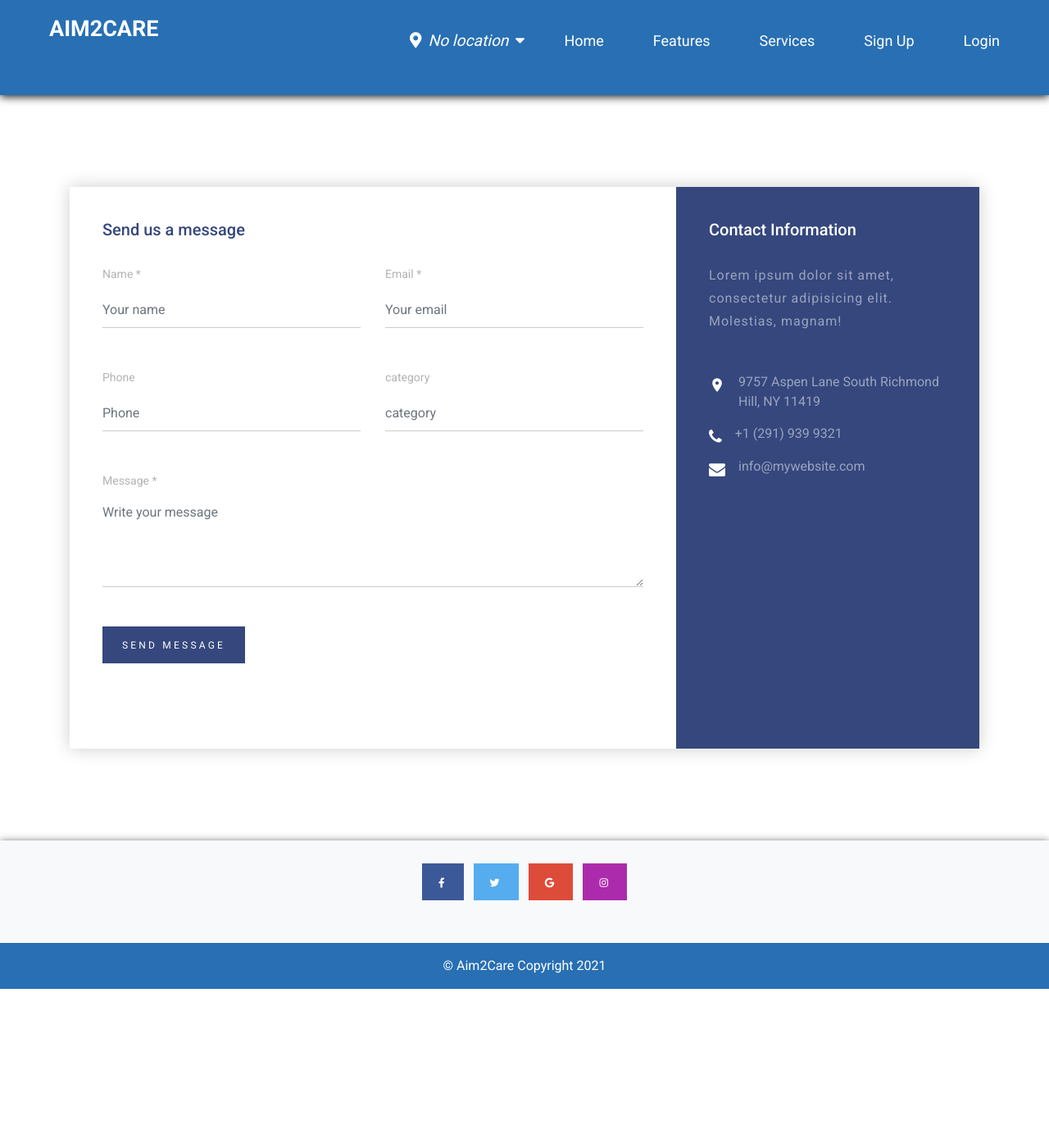
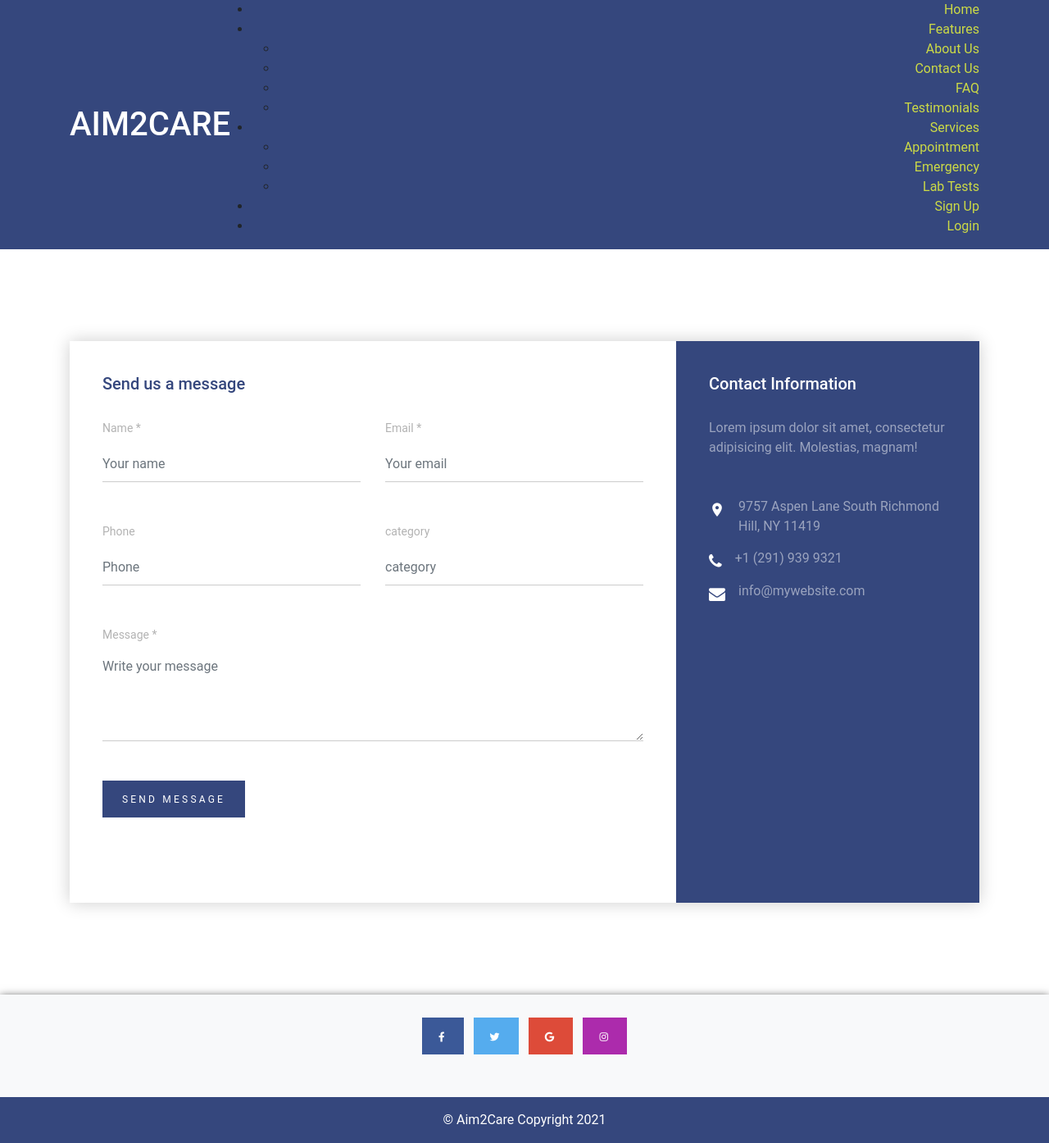
Before and after one commit to mihir44/HMS, a Django app: page /contact/ in a window 1280 px wide. Shown: the whole page at 82% size. Before the commit the page ends 1206 px from the top, so only its background shows below. Run offline with Django 3.2, Linux system fonts and the light colour scheme; some libraries are stand-ins or nearby versions; some web fonts are replaced.

Commit message:
Working Navbar Updated

```diff
--- a/healthCare/health/templates/health/basic.html
+++ b/healthCare/health/templates/health/basic.html
@@ -18,46 +18,67 @@
     />
     <link rel="stylesheet" href="{%static 'health/fonts/icomoon/style.css' %}">
     <link rel="stylesheet" href="{%static 'health/css/bootstrap.min.css' %}">
-    <link rel="stylesheet" href="{%static 'health/css/style.css' %}">
-    <link rel="stylesheet" href="{%static 'health/css/bootstrap/style.css' %}" />
-<!--    <link rel="stylesheet" href="css/responsive-style.css" />-->
-  </head>
+    <!-- Bootstrap CSS -->
 
 
+
+    <!-- Style -->
+    <link rel="stylesheet" href="{%static 'health/css/web.css' %}">
+
+    <!-- <script src="js/main.js"></script> -->
+
+  </head>
   <body>
-    <header>
+
     <!-- NAVBAR -->
-      <nav>
-        <div class="logo">AIM2CARE</div>
-        <ul>
-          <i class="fa fa-map-marker-alt fa-1x"></i></span><i style="color: white; font-weight: 400;font-size: 1.2rem;; font-family: 'roboto';">No location</i><span><i class="fa fa-caret-down fa-1x"></i></span>
 
-          <li><a href="#">Home</a></li>
-          <li>
-            <label for="btn-1" class="show">Features +</label>
-            <a href="#">Features</a>
-            <input type="checkbox" id="btn-1">
-            <ul>
-              <li><a  href="#">About Us</a></li>
-              <li><a  href="#">Contact Us</a></li>
-              <li><a  href="#">FAQ</a></li>
-              <li><a  href="#">Testimonials</a></li>
+
+    <header class="site-navbar"  style="background-color: #35477d;">
+      <div class="container">
+        <div class="row align-items-center">
+
+          <div class="col-11 col-xl-2">
+            <h1 class="mb-0 site-logo"><a href="" class="text-white mb-0">AIM2CARE</a></h1>
+          </div>
+          <div class="col-12 col-md-10 d-none d-xl-block">
+            <nav class="site-navigation position-relative text-right" role="navigation">
+
+              <ul class="site-menu js-clone-nav mr-auto d-none d-lg-block">
+                <li class="active"><a href=""><span>Home</span></a></li>
+
+                <li class="has-children">
+                  <a href="about.html"><span>Features</span></a>
+                  <ul class="dropdown arrow-top">
+                    <li><a href="#">About Us</a></li>
+                    <li><a href="#">Contact Us</a></li>
+                    <li><a href="#">FAQ</a></li>
+                    <li><a href="#">Testimonials</a></li>
                   </ul>
                 </li>
-          <li>
-            <label for="btn-2" class="show">Services +</label>
-            <a href="#">Services</a>
-            <input type="checkbox" id="btn-2">
-            <ul>
-              <li><a  href="#">Appointment</a></li>
-              <li><a  href="#">Emergency</a></li>
-              <li><a  href="#">Lab Tests</a></li>
+
+                  <li class="has-children">
+                  <a href="about.html"><span>Services</span></a>
+                  <ul class="dropdown arrow-top">
+                    <li><a href="#">Appointment</a></li>
+                    <li><a href="#">Emergency</a></li>
+                    <li><a href="#">Lab Tests</a></li>
                   </ul>
                 </li>
-          <li><a href="#">Sign Up</a></li>
-          <li><a href="#">Login</a></li>
+
+                <li><a href="blog.html"><span>Sign Up</span></a></li>
+                <li><a href="contact.html"><span>Login</span></a></li>
               </ul>
             </nav>
+          </div>
+
+
+          <div class="d-inline-block d-xl-none ml-md-0 mr-auto py-3" style="position: relative; top: 3px;"><a href="#" class="site-menu-toggle js-menu-toggle text-white"><span class="icon-menu h3"></span></a></div>
+
+          </div>
+
+        </div>
+      </div>
+
     </header>
 
     {% block body %} {% endblock %}
@@ -107,7 +128,7 @@
         </section>
         <!-- Section: Social media -->
       </div>
-      <div class="text-center p-3" style="background-color: #286FB4;">
+      <div class="text-center p-3" style="background-color: #35477d;">
         © Aim2Care Copyright 2021
       </div>
 
```
Lines whose indentation alone changed are shown as unchanged.
